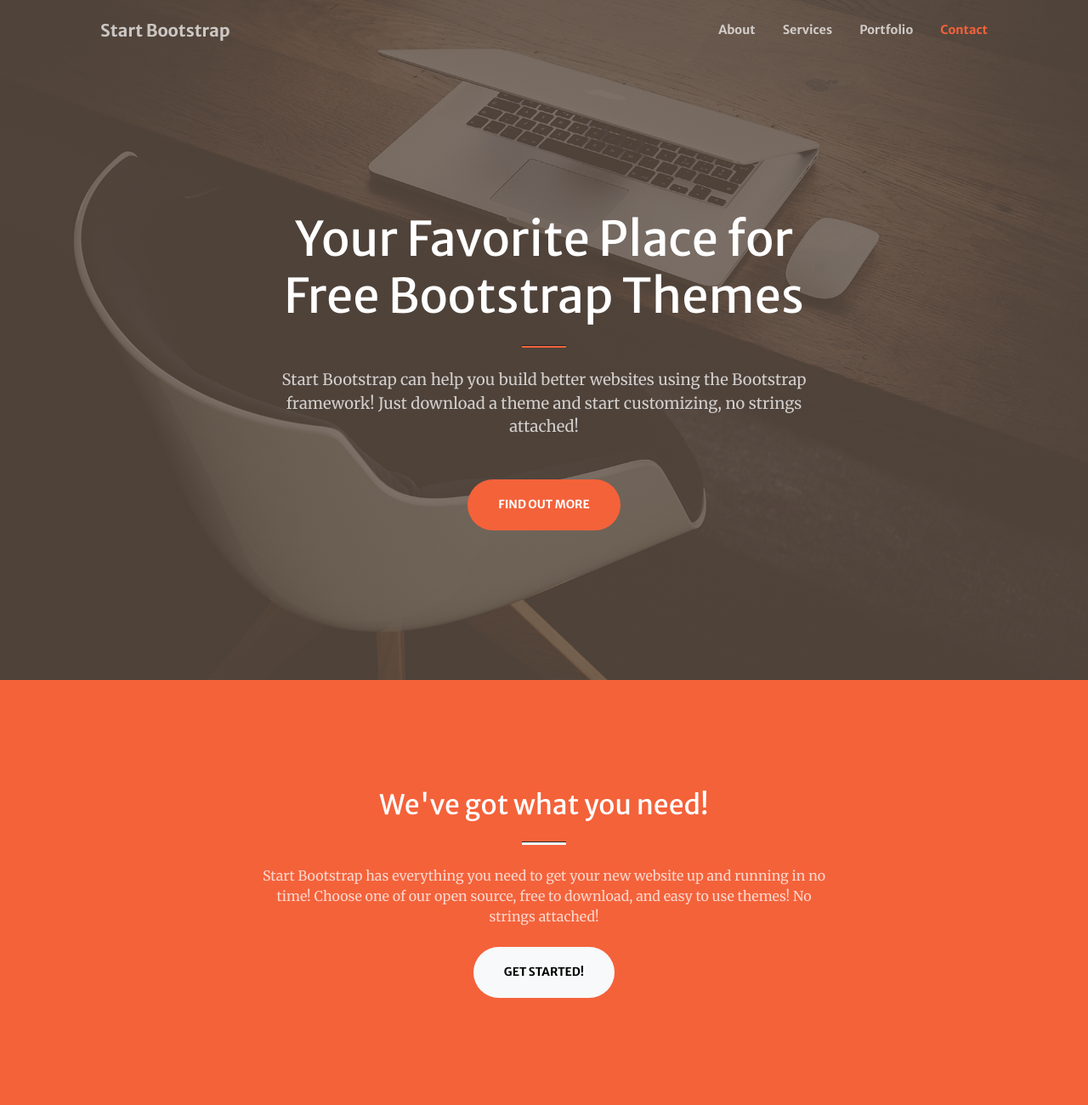
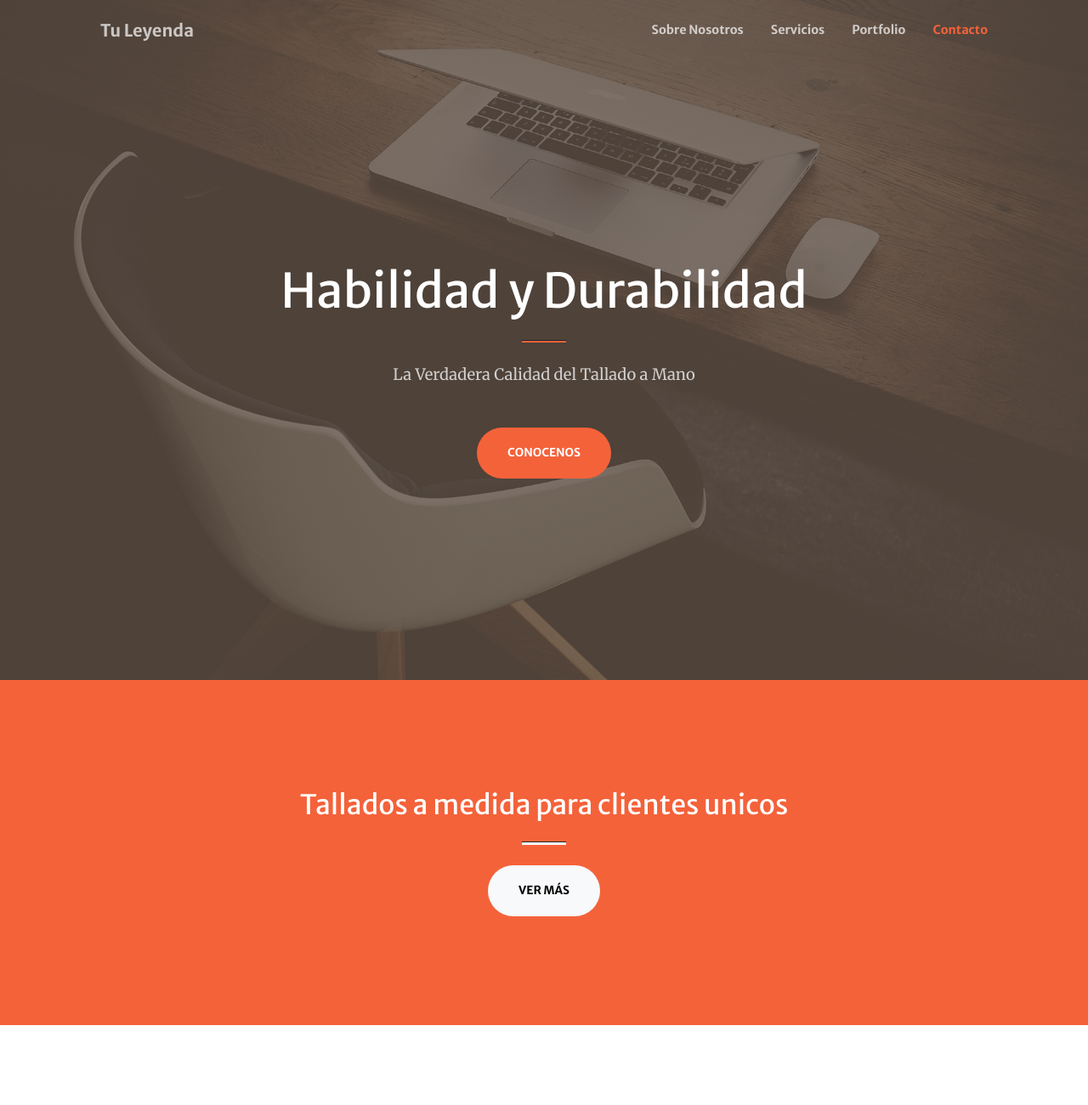
Before and after one commit to fedegonc/orion_vault, a plain HTML site: page orion_vault/index.html in a window 1280 px wide. Shown: the top 1300 px of the page at 85% size. Drawn offline with nearby package versions, Linux system fonts and the light colour scheme; some packages are replaced by stand-ins of ours; a script that the page names is missing.

Commit message:
Update index.html

```diff
--- a/orion_vault/index.html
+++ b/orion_vault/index.html
@@ -5,7 +5,7 @@
         <meta name="viewport" content="width=device-width, initial-scale=1, shrink-to-fit=no" />
         <meta name="description" content="" />
         <meta name="author" content="" />
-        <title>Creative - Start Bootstrap Theme</title>
+        <title>Tu Leyenda Tallados</title>
         <!-- Favicon-->
         <link rel="icon" type="image/x-icon" href="assets/favicon.ico" />
         <!-- Bootstrap Icons-->
@@ -22,14 +22,14 @@
         <!-- Navigation-->
         <nav class="navbar navbar-expand-lg navbar-light fixed-top py-3" id="mainNav">
             <div class="container px-4 px-lg-5">
-                <a class="navbar-brand" href="#page-top">Start Bootstrap</a>
+                <a class="navbar-brand" href="#page-top">Tu Leyenda</a>
                 <button class="navbar-toggler navbar-toggler-right" type="button" data-bs-toggle="collapse" data-bs-target="#navbarResponsive" aria-controls="navbarResponsive" aria-expanded="false" aria-label="Toggle navigation"><span class="navbar-toggler-icon"></span></button>
                 <div class="collapse navbar-collapse" id="navbarResponsive">
                     <ul class="navbar-nav ms-auto my-2 my-lg-0">
-                        <li class="nav-item"><a class="nav-link" href="#about">About</a></li>
-                        <li class="nav-item"><a class="nav-link" href="#services">Services</a></li>
+                        <li class="nav-item"><a class="nav-link" href="#about">Sobre Nosotros</a></li>
+                        <li class="nav-item"><a class="nav-link" href="#services">Servicios</a></li>
                         <li class="nav-item"><a class="nav-link" href="#portfolio">Portfolio</a></li>
-                        <li class="nav-item"><a class="nav-link" href="#contact">Contact</a></li>
+                        <li class="nav-item"><a class="nav-link" href="#contact">Contacto</a></li>
                     </ul>
                 </div>
             </div>
@@ -39,12 +39,12 @@
             <div class="container px-4 px-lg-5 h-100">
                 <div class="row gx-4 gx-lg-5 h-100 align-items-center justify-content-center text-center">
                     <div class="col-lg-8 align-self-end">
-                        <h1 class="text-white font-weight-bold">Your Favorite Place for Free Bootstrap Themes</h1>
+                        <h1 class="text-white font-weight-bold">Habilidad y Durabilidad</h1>
                         <hr class="divider" />
                     </div>
                     <div class="col-lg-8 align-self-baseline">
-                        <p class="text-white-75 mb-5">Start Bootstrap can help you build better websites using the Bootstrap framework! Just download a theme and start customizing, no strings attached!</p>
-                        <a class="btn btn-primary btn-xl" href="#about">Find Out More</a>
+                        <p class="text-white-75 mb-5">La Verdadera Calidad del Tallado a Mano</p>
+                        <a class="btn btn-primary btn-xl" href="#about">Conocenos</a>
                     </div>
                 </div>
             </div>
@@ -54,10 +54,10 @@
             <div class="container px-4 px-lg-5">
                 <div class="row gx-4 gx-lg-5 justify-content-center">
                     <div class="col-lg-8 text-center">
-                        <h2 class="text-white mt-0">We've got what you need!</h2>
+                        <h2 class="text-white mt-0">Tallados a medida para clientes unicos</h2>
                         <hr class="divider divider-light" />
-                        <p class="text-white-75 mb-4">Start Bootstrap has everything you need to get your new website up and running in no time! Choose one of our open source, free to download, and easy to use themes! No strings attached!</p>
-                        <a class="btn btn-light btn-xl" href="#services">Get Started!</a>
+                        <p class="text-white-75 mb-4"></p>
+                        <a class="btn btn-light btn-xl" href="#services">Ver Más</a>
                     </div>
                 </div>
             </div>
```
